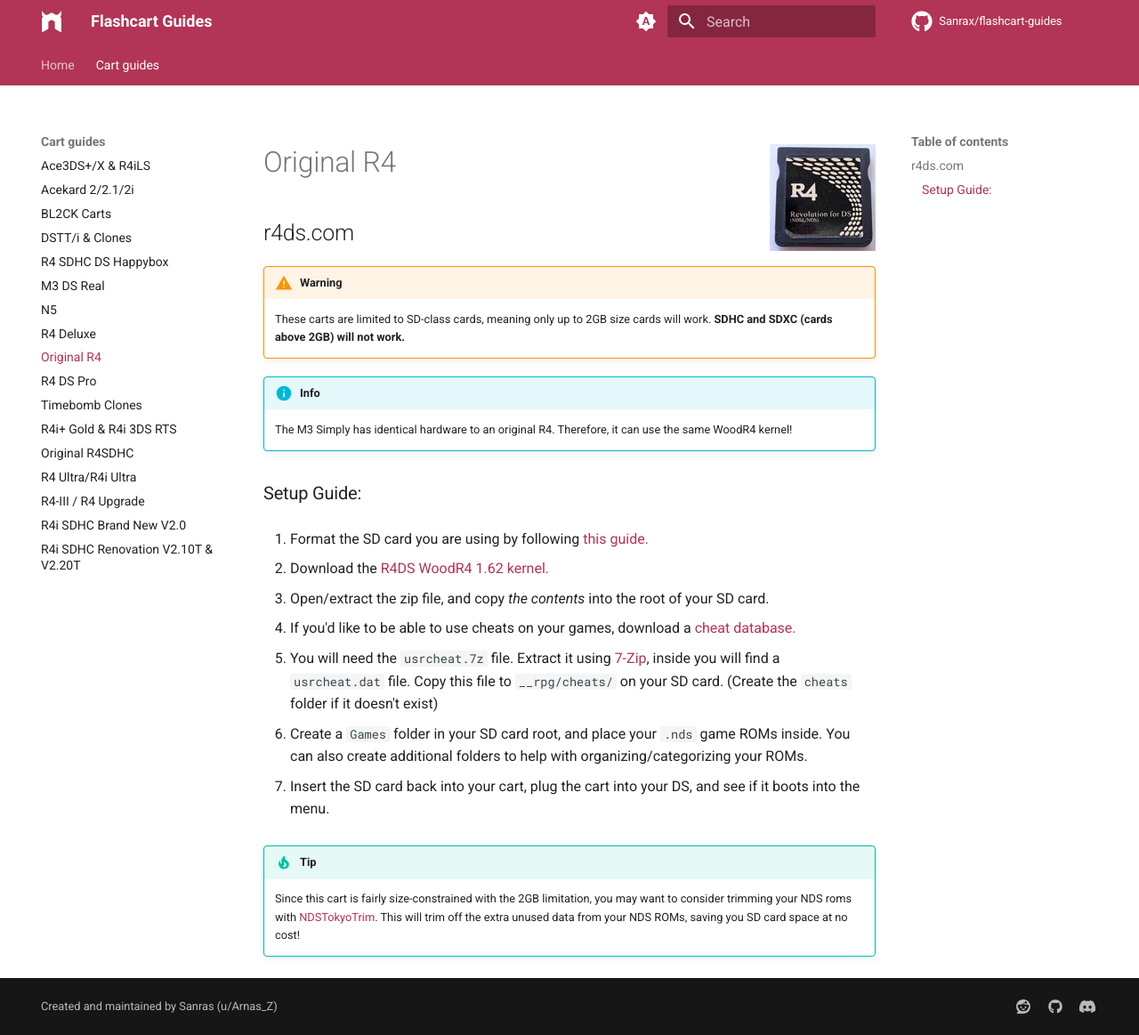
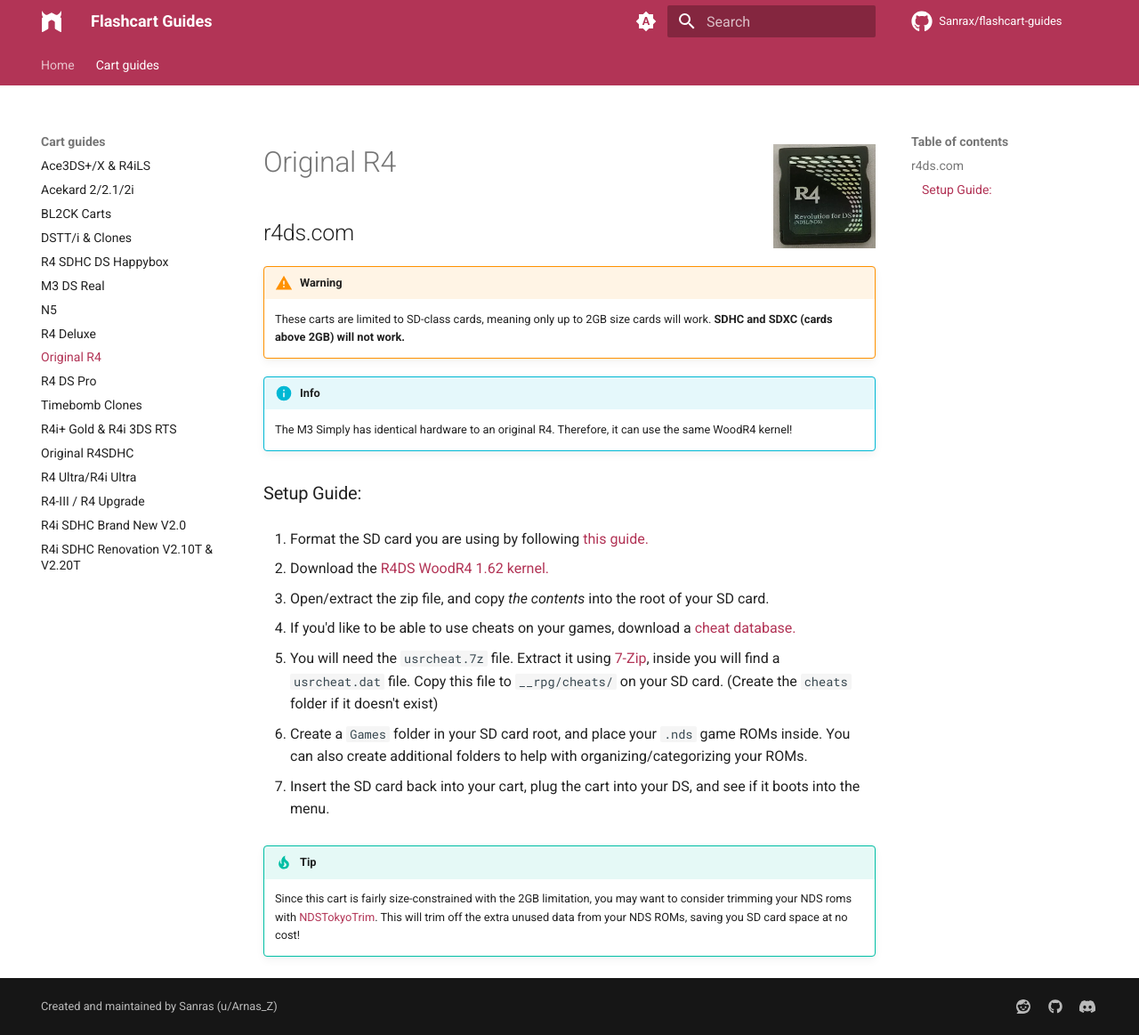
Before and after one commit to Sanrax/flashcart-guides, an MkDocs documentation site: the page built from docs/cart-guides/r4ds.md, in a window 1280 px wide and 1163 px high. Shown: the whole window at 89% size. Built offline with MkDocs 1.6.1 and Material for MkDocs 9.7.7, drawn with Linux system fonts in a browser that asks for light colours; comment, search, counter and statistics services are not loaded.

Commit message:
Improving images

```diff
--- a/docs/cart-guides/r4ds.md
+++ b/docs/cart-guides/r4ds.md
@@ -2,7 +2,7 @@
 title: Original R4
 ---
 
-![Image title](../images/r4ds.jpg){ align=right }
+![Image title](../images-full/r4ds.png){ align=right width="115"}
 # Original R4
 ## r4ds.com
 
--- a/mkdocs.yml
+++ b/mkdocs.yml
@@ -5,6 +5,7 @@
 theme:
   features:
     - navigation.tabs
+    - content.tooltips
   icon:
     repo: fontawesome/brands/github
     logo: simple/nodemon
```
Also changed, not shown: docs/index.md (+2 -0 lines), docs/images-full/happybox.png (added), docs/images-full/r4deluxe.png (added), docs/images-full/r4ds.png (added), docs/images-full/r4sdhc.png (added), docs/images-full/r4upgrade.jpg (added).
